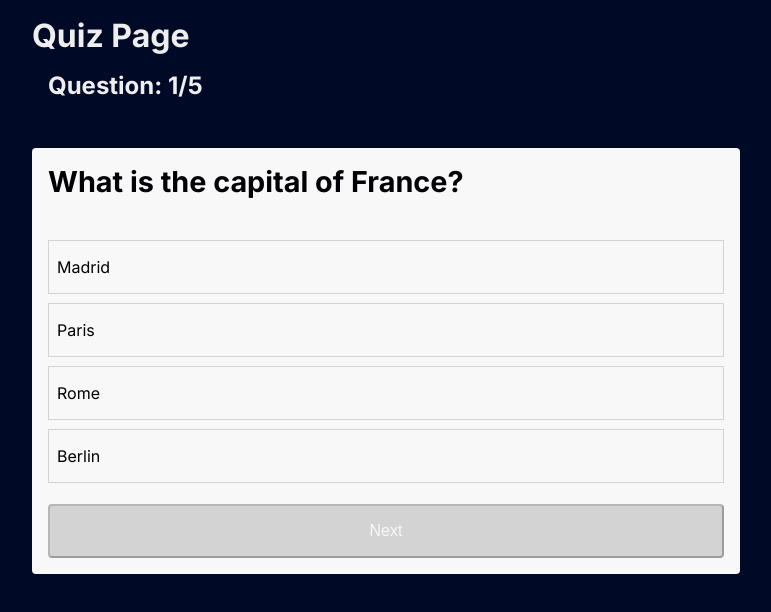
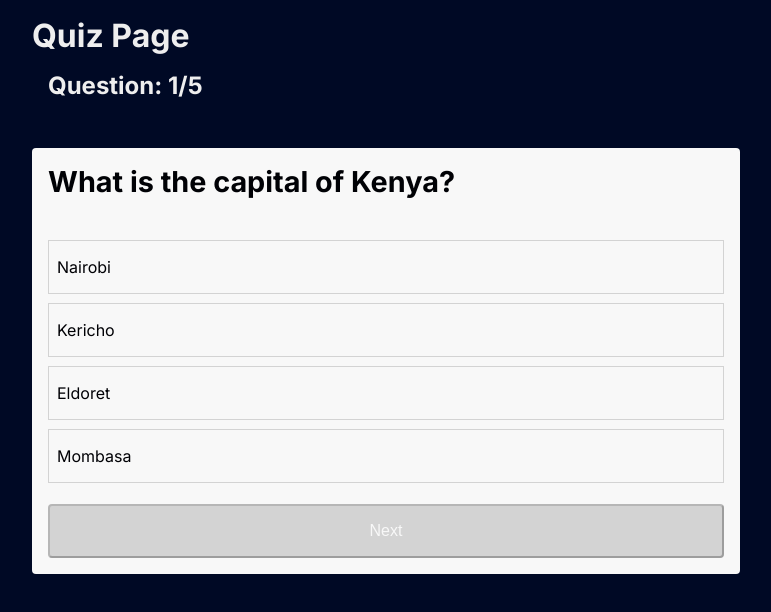
Before and after one commit to chelahcynthia/quiz-app, a Next.js app: page /quiz in a window 1280 px wide. Shown: the top 612 px of the page, without its empty margins (254-1025 px from the left). Built offline with nearby package versions, Linux system fonts and the light colour scheme.

Commit message:
Done playing around with new Nextjs. That was nice

```diff
--- a/app/data.js
+++ b/app/data.js
@@ -3,9 +3,9 @@ export const quiz = {
     questions: [
       {
         id: 1,
-        question: 'What is the capital of France?',
-        answers: ['Madrid', 'Paris', 'Rome', 'Berlin'],
-        correctAnswer: 'Paris',
+        question: 'What is the capital of Kenya?',
+        answers: ['Nairobi', 'Kericho', 'Eldoret', 'Mombasa'],
+        correctAnswer: 'Nairobi',
       },
       {
         id: 2,
```
